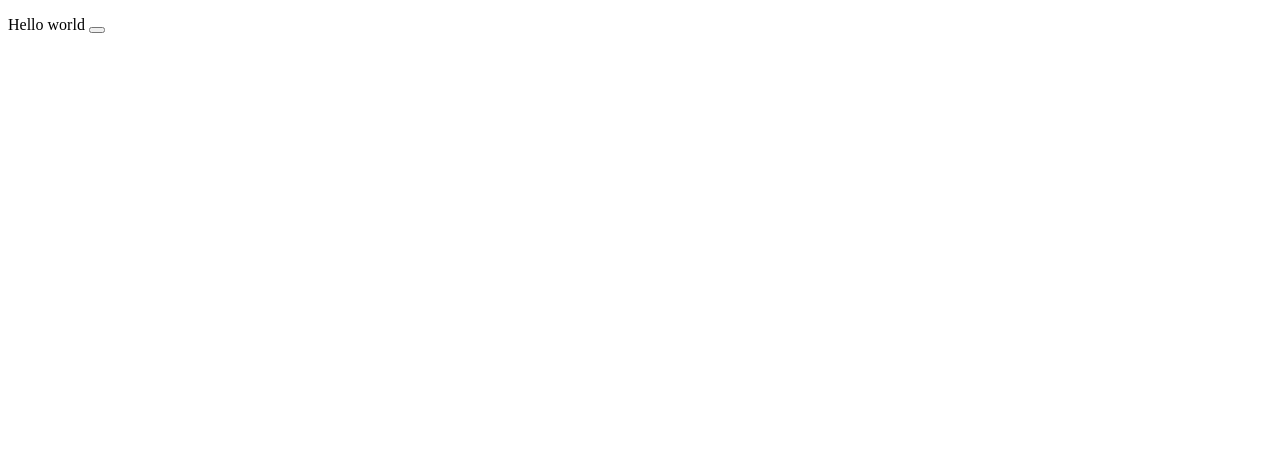
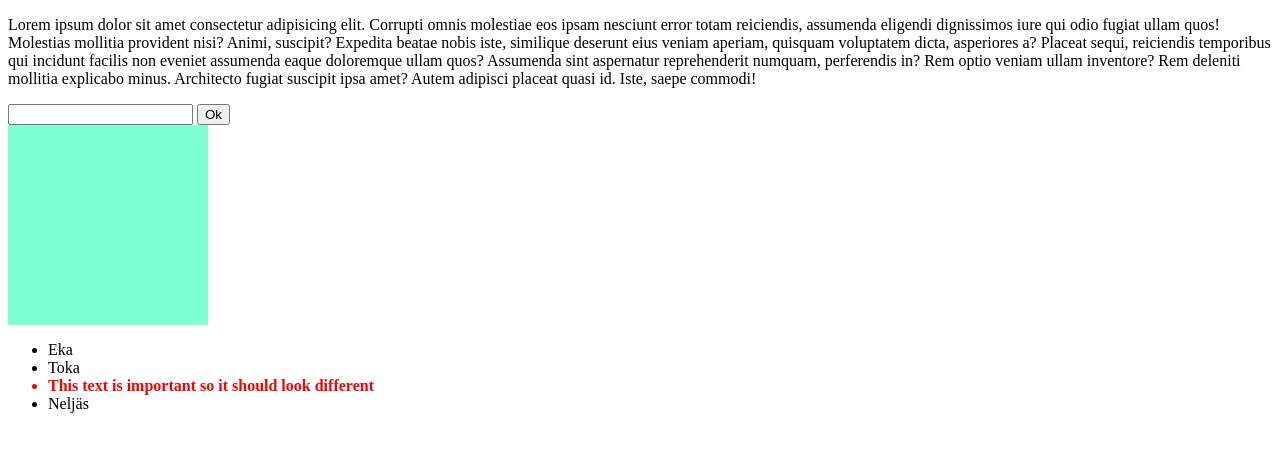
Before and after one commit to kristaiida/BOOTSTRAP, a plain HTML site: page 0911-21/classList.html in a window 1280 px wide. Drawn offline with Linux system fonts and the light colour scheme.

Commit message:
Tehtävät tehty

```diff
--- a/0911-21/classList.html
+++ b/0911-21/classList.html
@@ -5,11 +5,25 @@
     <meta http-equiv="X-UA-Compatible" content="IE=edge">
     <meta name="viewport" content="width=device-width, initial-scale=1.0">
     <title>Document</title>
+    <script src="code.js" defer></script>
+    <link rel="stylesheet" href="style.css">
 </head>
 <body>
-    <p>
-        Hello world
-        <button></button>
-    </p>
+    <p>Lorem ipsum dolor sit amet consectetur adipisicing elit. Corrupti omnis molestiae eos ipsam nesciunt error totam reiciendis, assumenda eligendi dignissimos iure qui odio fugiat ullam quos! Molestias mollitia provident nisi?
+    Animi, suscipit? Expedita beatae nobis iste, similique deserunt eius veniam aperiam, quisquam voluptatem dicta, asperiores a? Placeat sequi, reiciendis temporibus qui incidunt facilis non eveniet assumenda eaque doloremque ullam quos?
+    Assumenda sint aspernatur reprehenderit numquam, perferendis in? Rem optio veniam ullam inventore? Rem deleniti mollitia explicabo minus. Architecto fugiat suscipit ipsa amet? Autem adipisci placeat quasi id. Iste, saepe commodi!</p>
+
+    <input type="text" id="mycolor">
+
+    <button>Ok</button>
+
+    <div></div>
+
+    <ul>
+        <li>Eka</li>
+        <li>Toka</li>
+        <li>This text is important so it should look different</li>
+        <li>Neljäs</li>
+    </ul>
 </body>
 </html>
--- /dev/null
+++ b/0911-21/code.js
@@ -0,0 +1,22 @@
+document.querySelector("button").addEventListener("click", buttonClicked2)
+
+
+function buttonClicked(){
+    document.querySelector("div").classList.add("colored")
+}
+
+//2
+function buttonClicked2(){
+    let color = document.getElementById("mycolor").value
+    document.querySelector("div").style.backgroundColor = color
+}
+
+//3
+let items = document.querySelectorAll("li")
+
+for (const i of items) {
+    let text = i.textContent;
+    if(text.includes("important")){
+        i.classList.add("important")
+    }
+}
--- /dev/null
+++ b/0911-21/style.css
@@ -0,0 +1,14 @@
+div{
+    height: 200px;
+    width: 200px;
+    background-color: aquamarine;
+}
+
+.colored{
+    background-color: brown;
+}
+
+.important{
+    font-weight: bold;
+    color: red;
+}
```
